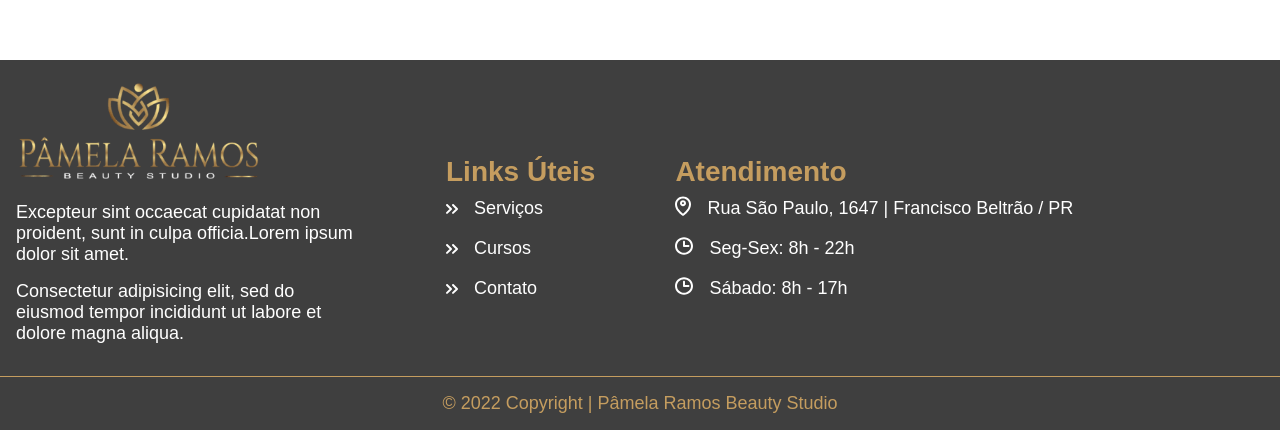
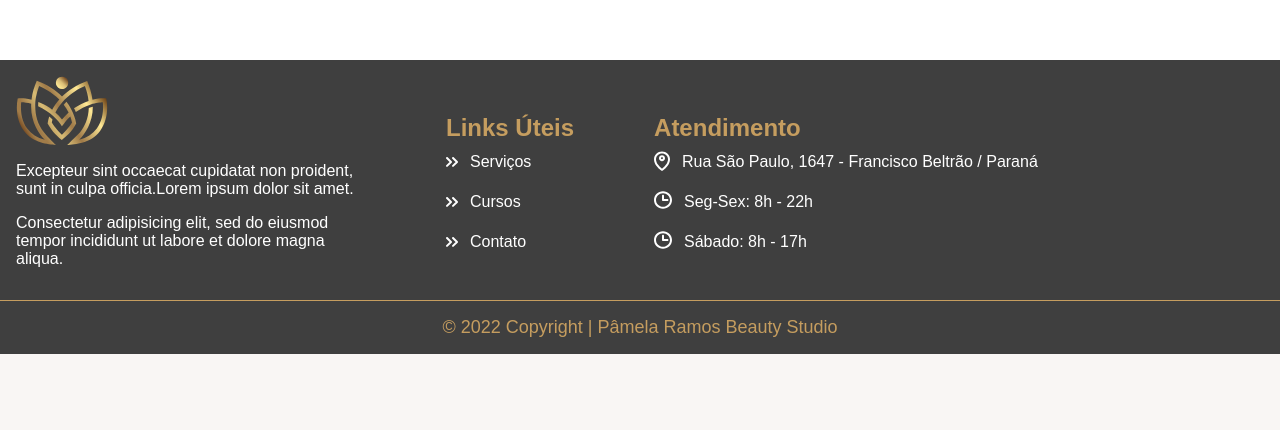
Before and after one commit to mayercordeiro/beauty_studio, a Next.js app: page /quem-somos in a window 1280 px wide. Shown: the part 692-1122 px from the top of the page. After the commit the page ends 1046 px from the top, so only its background shows below. Built offline with nearby package versions, Linux system fonts and the light colour scheme; a web font is replaced by a local one.

Commit message:
Update Images 3

```diff
--- a/src/components/Footer/Footer.js
+++ b/src/components/Footer/Footer.js
@@ -1,3 +1,4 @@
+import Image from "next/image";
 import Link from "next/link";
 // CSS
 import styled from "styled-components";
@@ -23,14 +24,11 @@ const Content = styled.div`
     max-width: 350px;
     display: flex;
     flex-direction: column;
-
-    img {
-      width: 70%;
-    }
+    align-items: flex-start;
 
     p {
       color: #fff;
-      font-size: 18px;
+      font-size: 16px;
       margin-top: 16px;
     }
   }
@@ -39,14 +37,14 @@ const Content = styled.div`
     max-width: 300px;
     display: flex;
     flex-direction: column;
-    margin-top: 80px;
+    margin-top: 38px;
 
     @media screen and (max-width: 610px) {
       margin-top: 0px;
     }
 
     h2 {
-      font-size: 28px;
+      font-size: 24px;
       color: #c59d5f;
     }
 
@@ -54,11 +52,11 @@ const Content = styled.div`
       list-style: none;
 
       li a {
-        font-size: 18px;
+        font-size: 16px;
         color: #fff;
         display: flex;
         align-items: center;
-        gap: 16px;
+        gap: 12px;
         height: 40px;
 
         &:before {
@@ -76,14 +74,14 @@ const Content = styled.div`
   .hour {
     display: flex;
     flex-direction: column;
-    margin-top: 80px;
+    margin-top: 38px;
 
     @media screen and (max-width: 610px) {
       margin-top: 0px;
     }
 
     h2 {
-      font-size: 28px;
+      font-size: 24px;
       color: #c59d5f;
     }
 
@@ -91,11 +89,11 @@ const Content = styled.div`
       list-style: none;
 
       li {
-        font-size: 18px;
+        font-size: 16px;
         color: #fff;
         display: flex;
         align-items: center;
-        gap: 16px;
+        gap: 12px;
         height: 40px;
 
         @media screen and (max-width: 500px) {
@@ -107,12 +105,14 @@ const Content = styled.div`
     .clock {
       &:before {
         content: url(./images/clock.svg);
+        height: 23px;
       }
     }
 
     .place {
       &:before {
         content: url(./images/place.svg);
+        height: 23px;
       }
     }
   }
@@ -138,9 +138,11 @@ const Footer = () => {
     <Container>
       <Content>
         <div className="intro">
-          <img
-            src="./images/logo-pamela-invert.png"
-            alt="Logo do studio escrito Pâmela Ramos e acima uma flor de lotus na cor dourada"
+          <Image
+            src="/images/coroa-footer.svg"
+            alt="Logo do studio, uma flor de lotus na cor dourada"
+            width={92}
+            height={70}
           />
           <p>
             Excepteur sint occaecat cupidatat non proident, sunt in culpa
@@ -161,12 +163,12 @@ const Footer = () => {
               </Link>
             </li>
             <li>
-              <Link href="/">
+              <Link href="/cursos">
                 <a>Cursos</a>
               </Link>
             </li>
             <li>
-              <Link href="/">
+              <Link href="/contato">
                 <a>Contato</a>
               </Link>
             </li>
@@ -177,7 +179,7 @@ const Footer = () => {
           <h2>Atendimento</h2>
           <ul>
             <li className="place">
-              Rua São Paulo, 1647 | Francisco Beltrão / PR
+              Rua São Paulo, 1647 - Francisco Beltrão / Paraná
             </li>
             <li className="clock">Seg-Sex: 8h - 22h</li>
             <li className="clock">Sábado: 8h - 17h</li>
```
Also changed, not shown: public/images/coroa-footer.svg (added), public/images/logo-pamela-invert.png (deleted).
